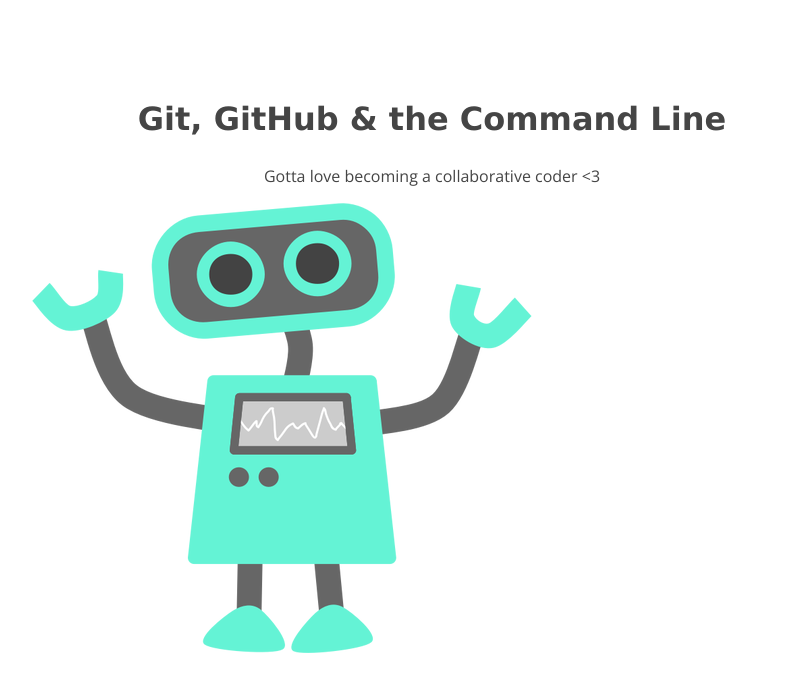
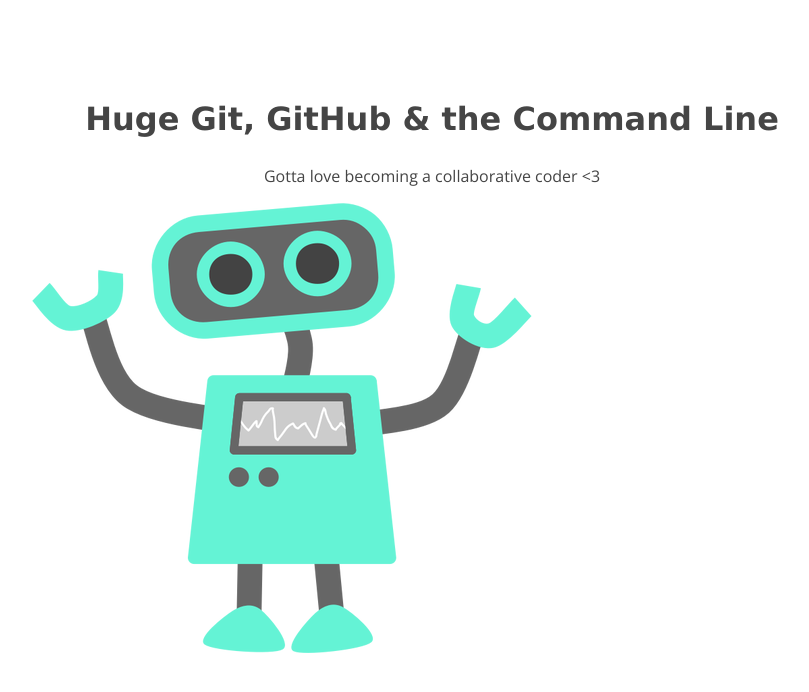
Before and after one commit to apesat99/104-project, a plain HTML site: page index.html in a window 1280 px wide. Shown: the whole page, without its empty margins (208-1017 px from the left). Drawn offline with nearby package versions, Linux system fonts and the light colour scheme.

Commit message:
title edit

```diff
--- a/index.html
+++ b/index.html
@@ -2,13 +2,13 @@
 <html lang="en">
 <head>
 	<meta charset="UTF-8">
-	<title>Let's Learn to be a Git, GitHub and the Command Line</title>
+	<title>Let's Learn to be a massive Git, GitHub and the Command Line</title>
 	<link href='http://fonts.googleapis.com/css?family=Open+Sans' rel='stylesheet' type='text/css'>
 	<link rel="stylesheet" href="css/style.css">
 </head>
 <body>
 	<section>
-		<h1>Git, GitHub & the Command Line</h1>
+		<h1>Huge Git, GitHub & the Command Line</h1>
 		<p>Gotta love becoming a collaborative coder <3</p>
 		<img src="img/happy-blue-robot.png">
 	</section>
```
